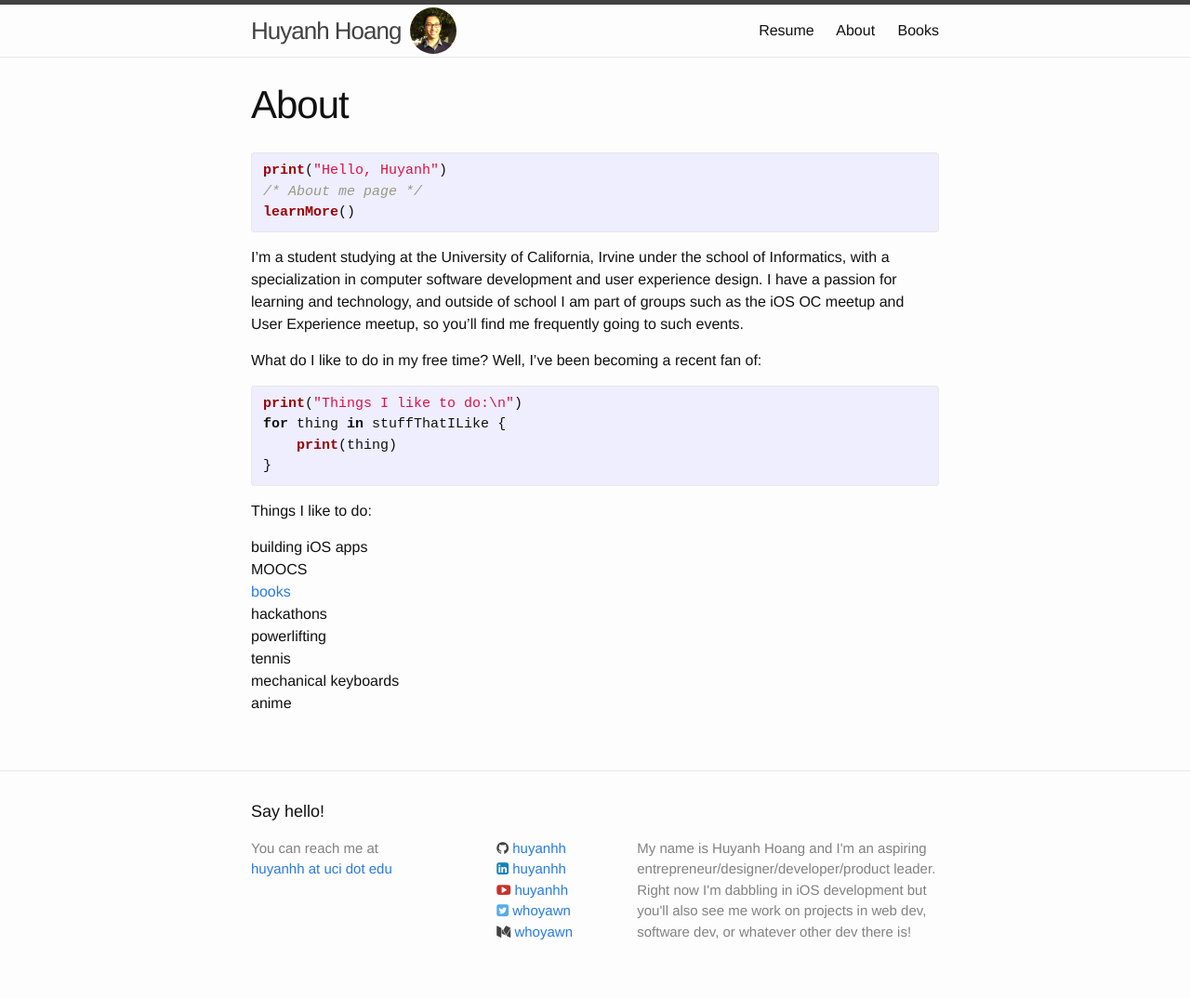
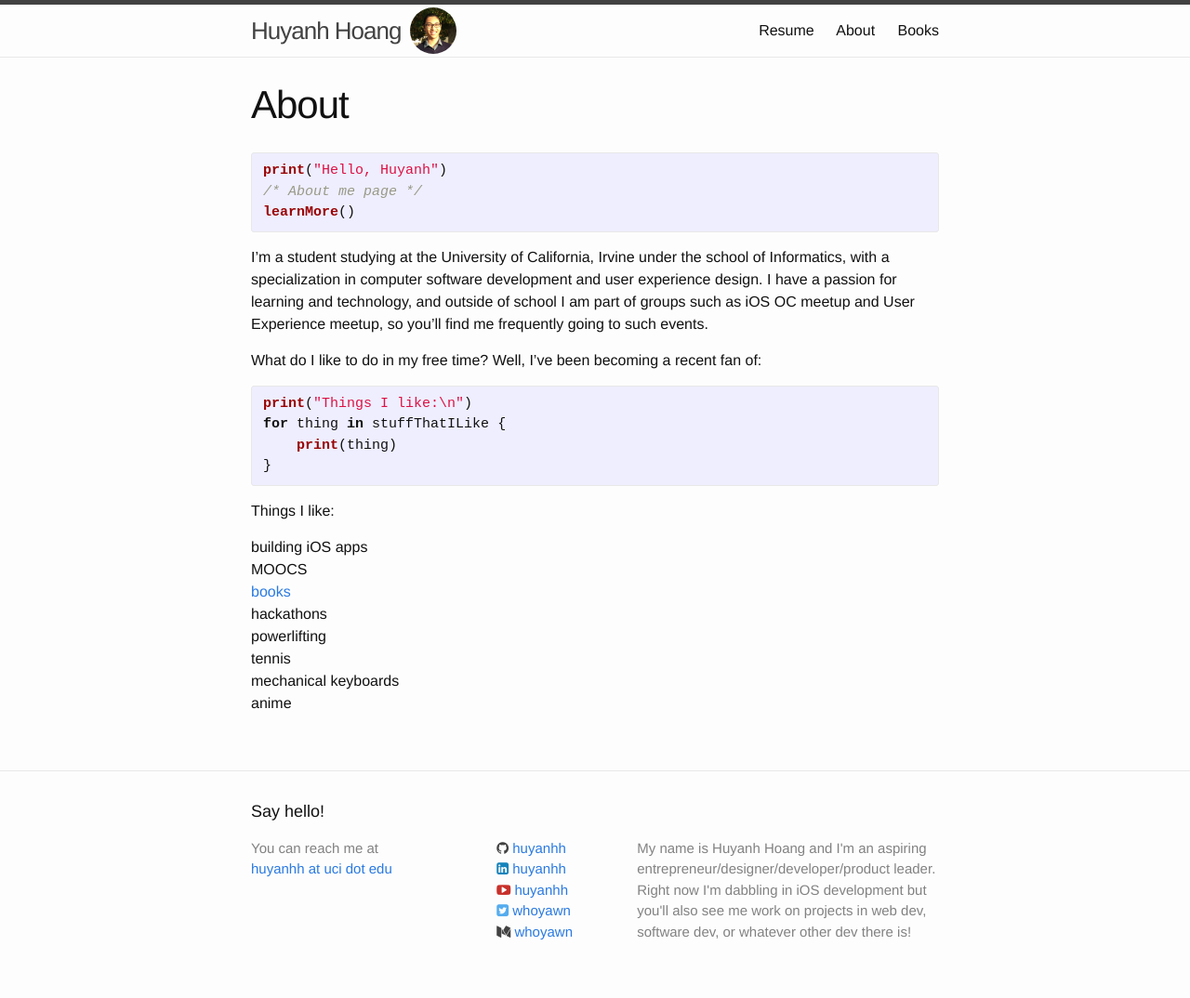
Before and after one commit to whoyawn/old-website, a Jekyll site: the page built from about.md, in a window 1280 px wide. Shown: the whole page at 93% size. Built offline with Jekyll 4.4.1, drawn with Linux system fonts in a browser that asks for light colours.

Commit message:
changed aboutme

```diff
--- a/about.md
+++ b/about.md
@@ -11,19 +11,19 @@ learnMore()
 
 I'm a student studying at the University of California, Irvine under the school of Informatics, with a
 specialization in computer software development and user experience design. I have a passion for learning
-and technology, and outside of school I am part of groups such as the iOS OC meetup and User Experience
+and technology, and outside of school I am part of groups such as iOS OC meetup and User Experience
 meetup, so you'll find me frequently going to such events.
 
 What do I like to do in my free time? Well, I've been becoming a recent fan of:
 
 {% highlight swift %}
-print("Things I like to do:\n")
+print("Things I like:\n")
 for thing in stuffThatILike {
     print(thing)
 }
 {% endhighlight %}
 
-Things I like to do:
+Things I like:
 
 building iOS apps\\
 MOOCS\\
```
